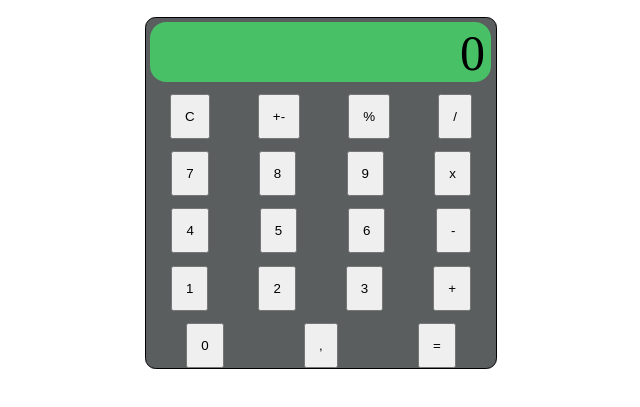
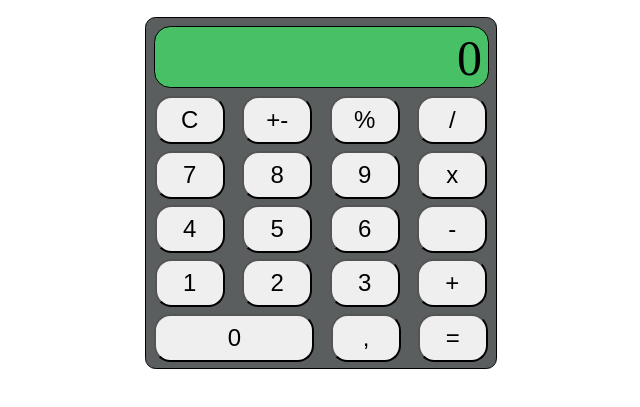
Before and after one commit to VNfifty50/odin-calculator, a plain HTML site: page index.html in a window 1280 px wide. Shown: the part 131-538 px from the top of the page, without its empty margins (319-959 px from the left). Drawn offline with Linux system fonts and the light colour scheme.

Commit message:
style added to the zero button, first and last line of number buttons

```diff
--- a/style.css
+++ b/style.css
@@ -26,8 +26,11 @@ body {
 .display  {
     display: flex;
     height: 60px;
-    margin: 4px 2px 0 4px;
-    width: 335px;
+    margin: 8px 4px 0 8px;
+    width: 327px;
+    border-style: solid;
+    border-width:0.02cap;
+    border-color: black;
     border-radius:0.5cap;
     background-color: rgb(72, 192, 102);
     justify-content: end;
@@ -35,6 +38,7 @@ body {
     padding-top: 0;
     padding-right: 6px;
     font-size: 50px;
+    font-weight: 400;
 }
 
 .btn {
@@ -43,5 +47,20 @@ body {
 }
 
 button {
-    padding: 13px;
+    padding: 8px;
+    width: 70px;
+    border-radius: 1cap;
+    font-size: 24px;
 }
+
+#zero {
+    width: 160px;
+}
+
+.btn.last {
+    margin-bottom: 6px;
+}
+
+.btn.first {
+    margin-top: 2px;
+}
```
